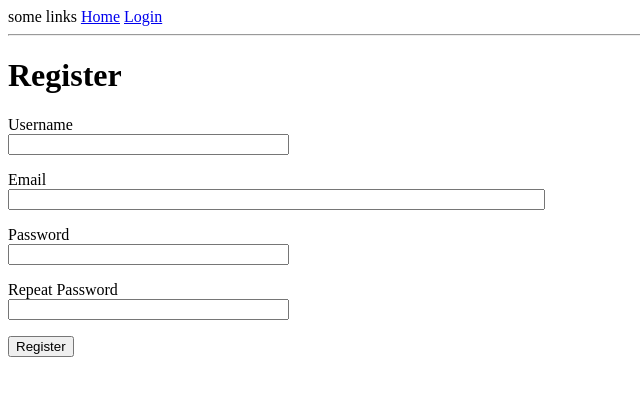
After one commit to mattmakesthings/LearningFlask, a Flask app: page /register in a window 1280 px wide. The commit adds this page. Shown: the top 396 px of the page, without its empty margins (0-640 px from the left). Run offline with Flask 2, Linux system fonts and the light colour scheme.

Commit message:
chapter 5 finished

```diff
--- a/app/__init__.py
+++ b/app/__init__.py
@@ -2,9 +2,12 @@ from flask import Flask
 from config import Config
 from flask_sqlalchemy import SQLAlchemy
 from flask_migrate import Migrate
+from flask_login import LoginManager
 
 app = Flask(__name__)
 app.config.from_object(Config)
+login = LoginManager(app)
+login.login_view = 'login'
 
 db = SQLAlchemy(app)
 migrate = Migrate(app, db)
--- a/app/forms.py
+++ b/app/forms.py
@@ -1,9 +1,28 @@
 from flask_wtf import FlaskForm
 from wtforms import StringField, PasswordField, BooleanField, SubmitField
-from wtforms.validators import DataRequired
+from wtforms.validators import DataRequired, ValidationError, Email, EqualTo
+from app.models import User
 
 class LoginForm(FlaskForm):
     username = StringField('Username', validators=[DataRequired()])
     password = PasswordField('Password', validators=[DataRequired()])
     remember_me = BooleanField('Remember Me')
     submit = SubmitField('Sign In')
+
+class RegistrationForm(FlaskForm):
+    username = StringField('Username', validators=[DataRequired()])
+    email = StringField('Email', validators=[DataRequired(), Email()])
+    password = PasswordField('Password', validators=[DataRequired()])
+    password2 = PasswordField(
+        'Repeat Password', validators=[DataRequired(), EqualTo('password')])
+    submit = SubmitField('Register')
+
+    def validate_username(self, username):
+        user = User.query.filter_by(username=username.data).first()
+        if user is not None:
+            raise ValidationError('Please use a different username.')
+
+    def validate_email(self, email):
+        user = User.query.filter_by(email=email.data).first()
+        if user is not None:
+            raise ValidationError('Please use a different email address.')
--- a/app/routes.py
+++ b/app/routes.py
@@ -1,17 +1,54 @@
-from flask import render_template, flash, redirect
-from app import app
-from app.forms import LoginForm
-
+from flask import render_template, flash, redirect,request,url_for
+from flask_login import current_user, login_user, logout_user
+from app import app, db
+from app.forms import LoginForm, RegistrationForm
+from app.models import User
+from werkzeug.urls import url_parse
+from flask_login import login_required
 @app.route('/')
 @app.route('/index')
+@login_required
 def index():
-    return "Hello, World!"
+    # u_id = current_user.get_id()
+    posts = current_user.posts.all()
+    print (posts)
+    return render_template("index.html", title='Home Page', posts=posts)
 
 @app.route('/login', methods=['GET', 'POST'])
 def login():
+    if current_user.is_authenticated:
+        return redirect(url_for('index'))
     form = LoginForm()
+
+
     if form.validate_on_submit():
-        flash('Login requested for user {}, remember_me={}'.format(
-            form.username.data, form.remember_me.data))
-        return redirect(url_for('/index'))
+        user = User.query.filter_by(username=form.username.data).first()
+        if user is None or not user.check_password(form.password.data):
+            flash('Invalid username or password')
+            return redirect(url_for('login'))
+
+        login_user(user, remember=form.remember_me.data)
+        next_page = request.args.get('next')
+        if not next_page or url_parse(next_page).netloc != '':
+            next_page = url_for('index')
+        return redirect(next_page)
     return render_template('login.html', title='Sign In', form=form)
+
+@app.route('/logout')
+def logout():
+    logout_user()
+    return redirect(url_for('index'))
+
+@app.route('/register', methods=['GET', 'POST'])
+def register():
+    if current_user.is_authenticated:
+        return redirect(url_for('index'))
+    form = RegistrationForm()
+    if form.validate_on_submit():
+        user = User(username=form.username.data, email=form.email.data)
+        user.set_password(form.password.data)
+        db.session.add(user)
+        db.session.commit()
+        flash('Congratulations, you are now a registered user!')
+        return redirect(url_for('login'))
+    return render_template('registration.html', title='Register', form=form)
--- a/app/templates/base.html
+++ b/app/templates/base.html
@@ -4,7 +4,12 @@
     </head>
     <body>
         <div>some links <a href="{{ url_for('index') }}">Home</a>
-                        <a href="{{ url_for('login') }}">Login</a>
+          {% if current_user.is_anonymous %}
+          <a href="{{ url_for('login') }}">Login</a>
+          {% else %}
+          <a href="{{ url_for('logout') }}">Logout</a>
+          {% endif %}
+
         </div>
       <hr>
         {% with messages = get_flashed_messages() %}
--- a/app/templates/login.html
+++ b/app/templates/login.html
@@ -21,4 +21,5 @@
         <p>{{ form.remember_me() }} {{ form.remember_me.label }}</p>
         <p>{{ form.submit() }}</p>
     </form>
+    <p>New User? <a href="{{ url_for('register') }}">Click to Register!</a></p>
 {% endblock %}
--- /dev/null
+++ b/app/templates/registration.html
@@ -0,0 +1,37 @@
+{% extends "base.html" %}
+
+{% block content %}
+    <h1>Register</h1>
+    <form action="" method="post">
+        {{ form.hidden_tag() }}
+        <p>
+            {{ form.username.label }}<br>
+            {{ form.username(size=32) }}<br>
+            {% for error in form.username.errors %}
+            <span style="color: red;">[{{ error }}]</span>
+            {% endfor %}
+        </p>
+        <p>
+            {{ form.email.label }}<br>
+            {{ form.email(size=64) }}<br>
+            {% for error in form.email.errors %}
+            <span style="color: red;">[{{ error }}]</span>
+            {% endfor %}
+        </p>
+        <p>
+            {{ form.password.label }}<br>
+            {{ form.password(size=32) }}<br>
+            {% for error in form.password.errors %}
+            <span style="color: red;">[{{ error }}]</span>
+            {% endfor %}
+        </p>
+        <p>
+            {{ form.password2.label }}<br>
+            {{ form.password2(size=32) }}<br>
+            {% for error in form.password2.errors %}
+            <span style="color: red;">[{{ error }}]</span>
+            {% endfor %}
+        </p>
+        <p>{{ form.submit() }}</p>
+    </form>
+{% endblock %}
```
Also changed, not shown: app/models.py (+7 -3 lines), app/templates/index.html (added, +8 -0 lines), app.db.
